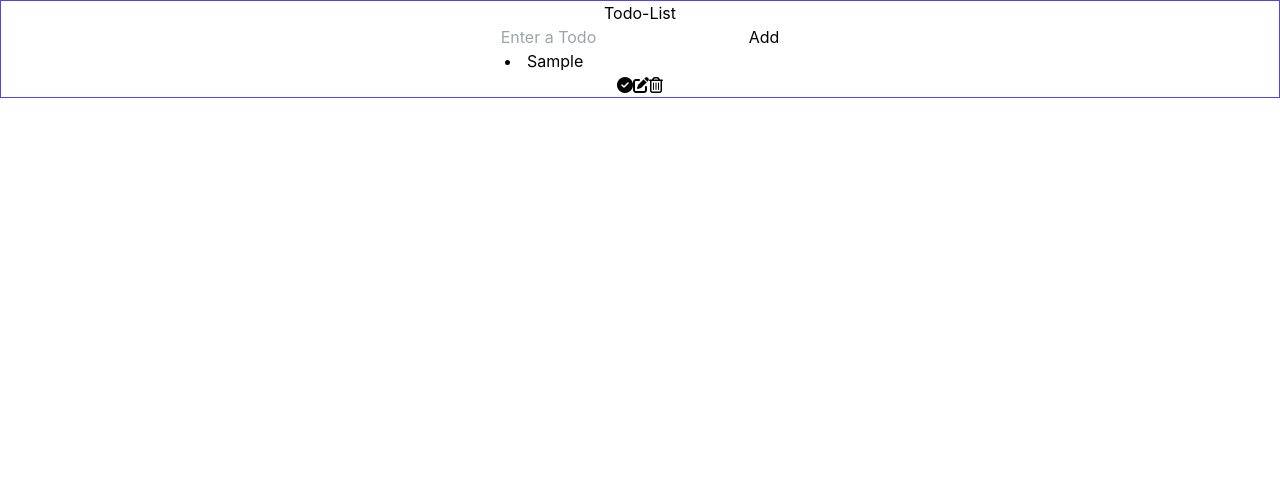
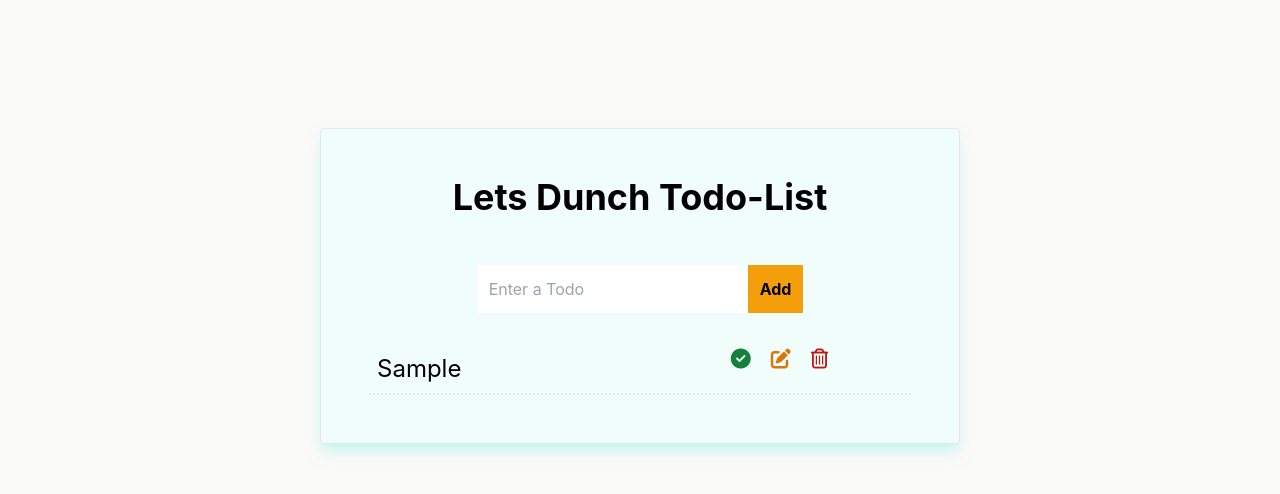
Before and after one commit to tamannaBithy/todo-list, a React (Create React App) app: page / in a window 1280 px wide. Both pictures are taken after typing "Sample" into the empty fields and a click on the button "Add". Shown: the top 494 px of the page. Built offline with nearby package versions, Linux system fonts and the light colour scheme.

Commit message:
all design done

```diff
--- a/src/App.js
+++ b/src/App.js
@@ -19,7 +19,9 @@ function App() {
   }, [todos])
 
   return (
-    <div className="App border border-indigo-600">
+    <div className="App">
+
+      <div className="border rounded shadow-lg shadow-teal-200/50 w-1/2 p-12 mt-32 mx-auto bg-teal-50">
 
         <Header></Header>
 
@@ -37,6 +39,7 @@ function App() {
           setTodos={setTodos}
           setEditTodos={setEditTodos}
         ></TodoList>
+      </div>
 
     </div>
   );
--- a/src/components/Form/Form.js
+++ b/src/components/Form/Form.js
@@ -43,8 +43,15 @@ const Form = ({ input, setInput, todos, setTodos, editTodos, setEditTodos }) =>
 
     return (
         <form onSubmit={onFormSubmit}>
-            <input type="text" placeholder="Enter a Todo" value={input} onChange={onInputChange} required />
-            <button type="submit" >
+            <input
+                type="text"
+                placeholder="Enter a Todo"
+                value={input}
+                onChange={onInputChange}
+                className="w-1/2 p-3"
+                required />
+
+            <button type="submit" className="bg-amber-500 p-3 font-bold">
                 {editTodos ? "Ok" : "Add"}
             </button>
         </form>
--- a/src/components/Header/Header.js
+++ b/src/components/Header/Header.js
@@ -3,7 +3,7 @@ import React from 'react';
 const Header = () => {
     return (
         <div>
-            <h1>Todo-List</h1>
+            <p class="text-4xl font-bold pb-12">Lets Dunch Todo-List</p>
         </div>
     );
 };
--- a/src/components/TodoList/TodoList.js
+++ b/src/components/TodoList/TodoList.js
@@ -29,27 +29,30 @@ const TodoList = ({ todos, setTodos, setEditTodos }) => {
         <div>
             {
                 todos.map(todo => (
-                    <li key={todo.id}>
+
+                    <ul key={todo.id} className="mt-8 grid grid-cols-2 gap-4 content-center border-b-2 border-dotted">
                         <input
                             type="text"
                             value={todo.title}
                             onChange={e => e.preventDefault()}
-                            className={`${todo.completed ? "line-through" : ""}`}
+                            className={` bg-teal-50 p-2 text-2xl  ${todo.completed ? "line-through" : ""}`}
                         />
 
                         <div>
                             <button onClick={() => handleComplete(todo)}>
-                                <i class="fas fa-check-circle"></i>
+                                <i class="fas fa-check-circle pr-5 text-green-700 text-xl hover:text-2xl"></i>
                             </button>
                             <button onClick={() => handleEdit(todo)}>
-                                <i class="fas fa-edit"></i>
+                                <i class="fas fa-edit pr-5 text-amber-600 text-xl hover:text-2xl"></i>
                             </button>
                             <button onClick={() => handleDelete(todo)}>
-                                <i class="far fa-trash-alt"></i>
+                                <i class="far fa-trash-alt text-xl text-red-700 hover:text-2xl"></i>
                             </button>
                         </div>
 
-                    </li>
+                    </ul>
+
+
                 ))
             }
         </div>
--- a/src/index.css
+++ b/src/index.css
@@ -10,6 +10,7 @@ body {
     sans-serif;
   -webkit-font-smoothing: antialiased;
   -moz-osx-font-smoothing: grayscale;
+  background-color: #fafaf9;
 }
 
 code {
```
Lines whose indentation alone changed are shown as unchanged.
